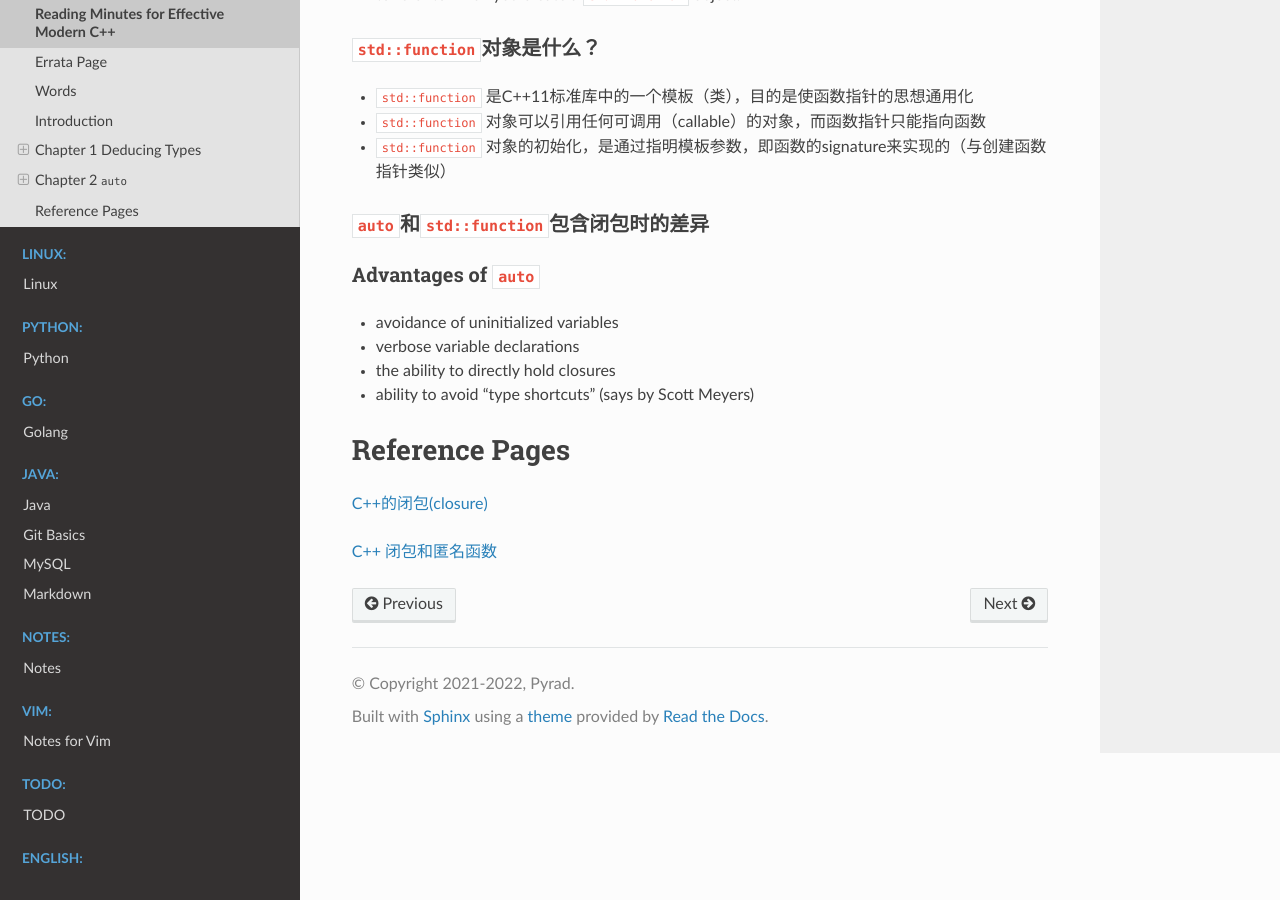
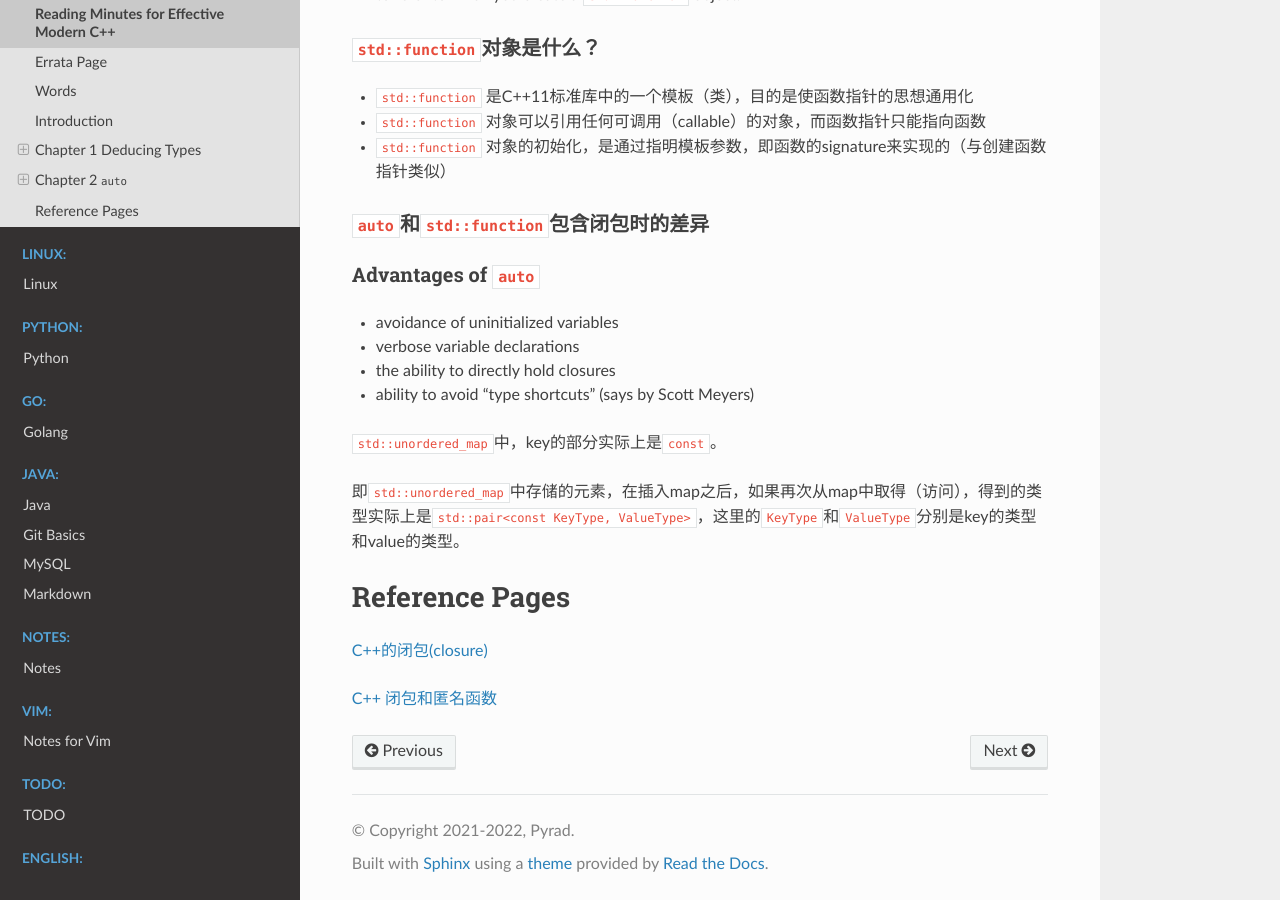
Before and after one commit to Pyrad/pyradnotes, a Sphinx documentation site: the page built from source/CPP/ReadingMinutesEffectiveModernCPP.md, in a window 1280 px wide and 900 px high, scrolled down 22394 px. Built offline with Sphinx 7.4.7 and the Read the Docs theme 2.0.0, drawn with Linux system fonts in a browser that asks for light colours.

Commit message:
The key of each element in std::unordered_map
The key of each element in std::unordered_map is const, it can not be
changed indeed.

```diff
--- a/source/CPP/ReadingMinutesEffectiveModernCPP.md
+++ b/source/CPP/ReadingMinutesEffectiveModernCPP.md
@@ -1128,7 +1128,9 @@ auto derefLess =							// C++14 comparison
 
 
 
+`std::unordered_map`中，key的部分实际上是`const`。
 
+即`std::unordered_map`中存储的元素，在插入map之后，如果再次从map中取得（访问），得到的类型实际上是`std::pair<const KeyType, ValueType>`，这里的`KeyType`和`ValueType`分别是key的类型和value的类型。
 
 
 
```
